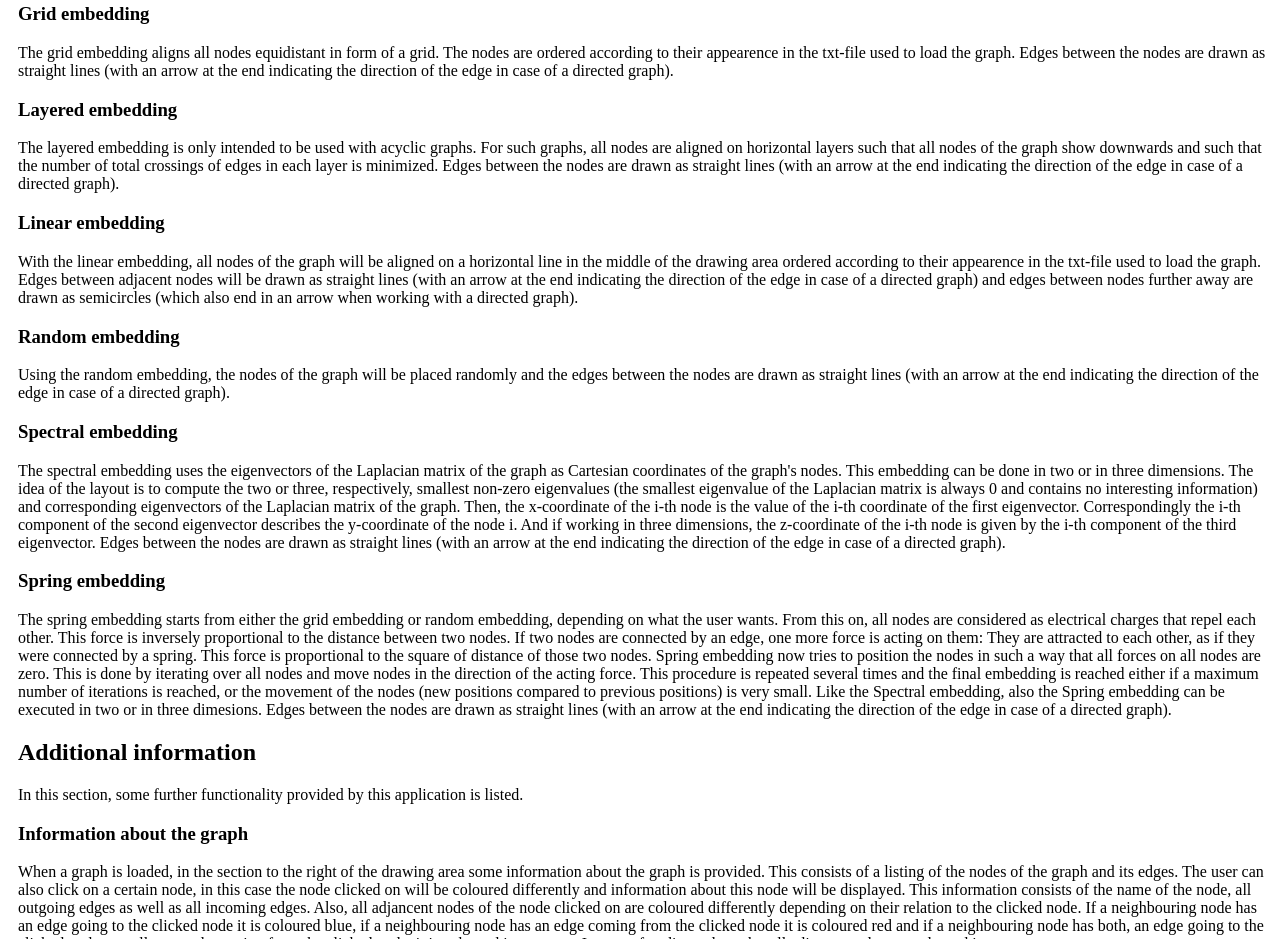
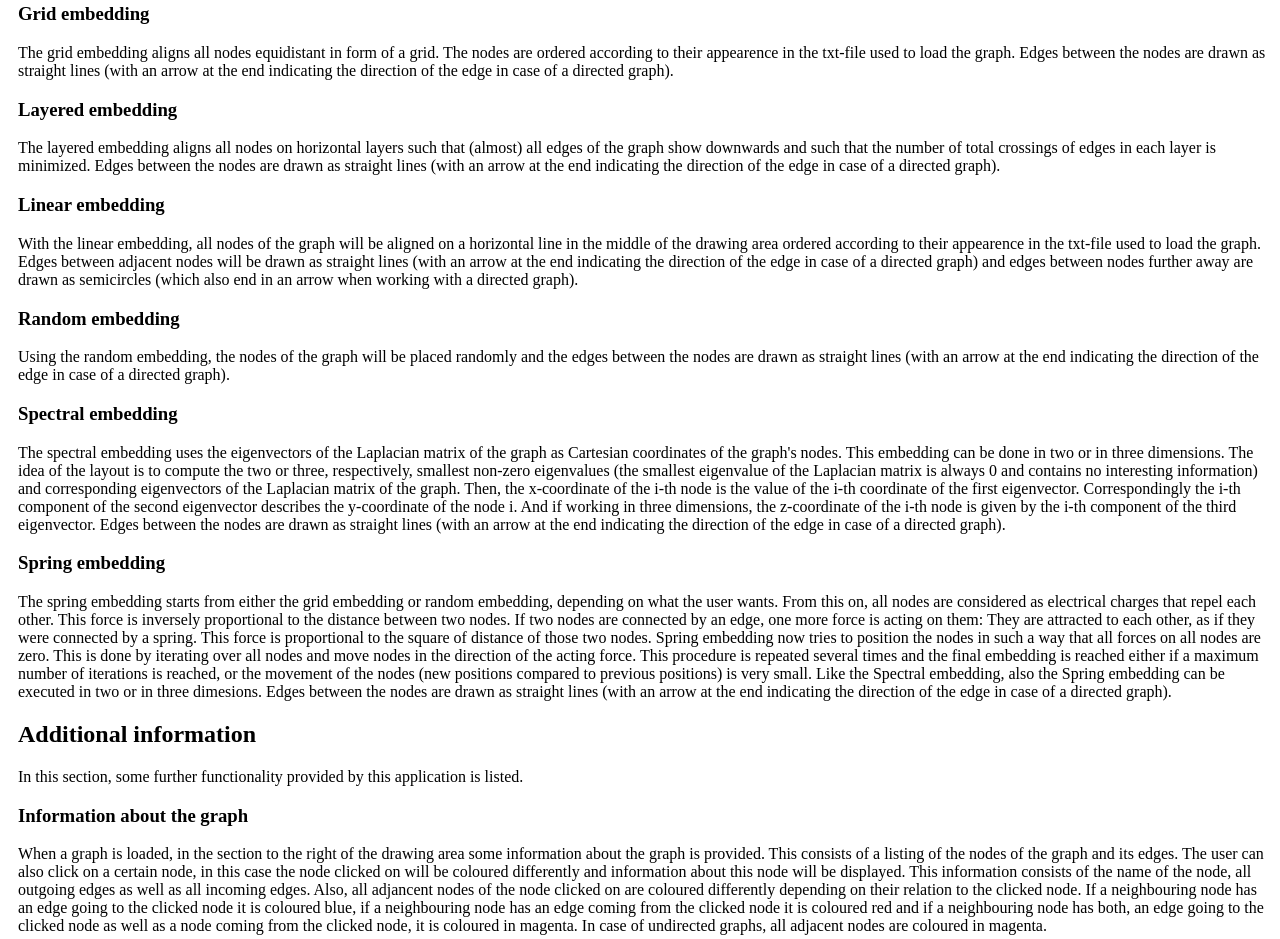
Before and after one commit to ClemensHofstadler/GraphDrawing, a plain HTML site: page helpText.html in a window 1280 px wide. Shown: the part 959-1898 px from the top of the page. Drawn offline with Linux system fonts and the light colour scheme.

Commit message:
Update help file

```diff
--- a/helpText.html
+++ b/helpText.html
@@ -61,7 +61,7 @@ Lines of the form <i>Alice Alice</i> or <i>1 1</i> are not interpreted as loops
  </p>
 
 <h3 class="tab">Layered embedding</h3>
-<p class="tab">The layered embedding is only intended to be used with acyclic graphs. For such graphs, all nodes are aligned on horizontal layers such that all nodes of the graph show downwards and such that the number of total crossings of edges in each layer is minimized. Edges between the nodes are drawn as straight lines (with an arrow at the end indicating the direction of the edge in case of a directed graph).
+<p class="tab">The layered embedding aligns all nodes on horizontal layers such that (almost) all edges of the graph show downwards and such that the number of total crossings of edges in each layer is minimized. Edges between the nodes are drawn as straight lines (with an arrow at the end indicating the direction of the edge in case of a directed graph).
 </p>
 
 <h3 class="tab">Linear embedding</h3>
```
